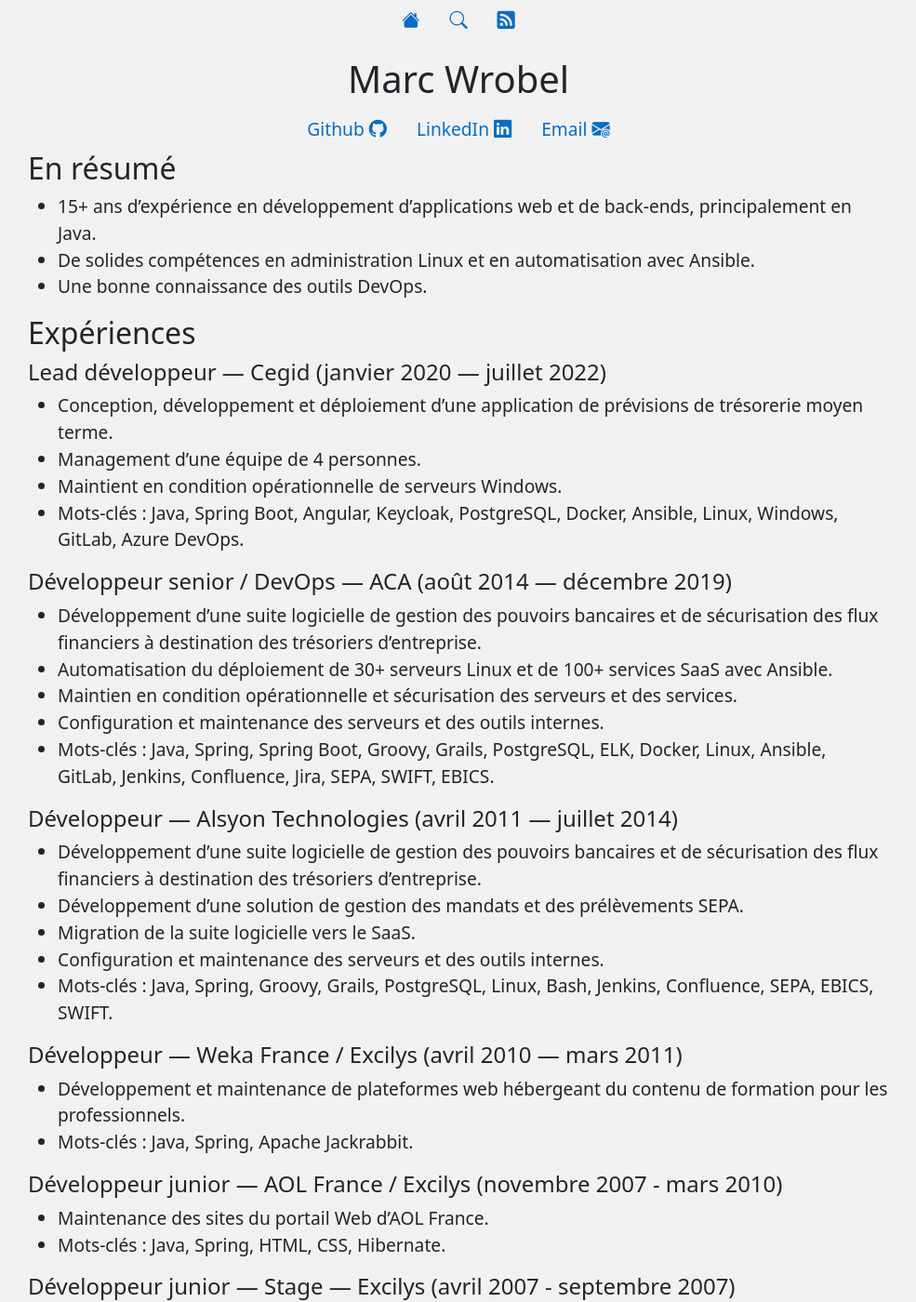
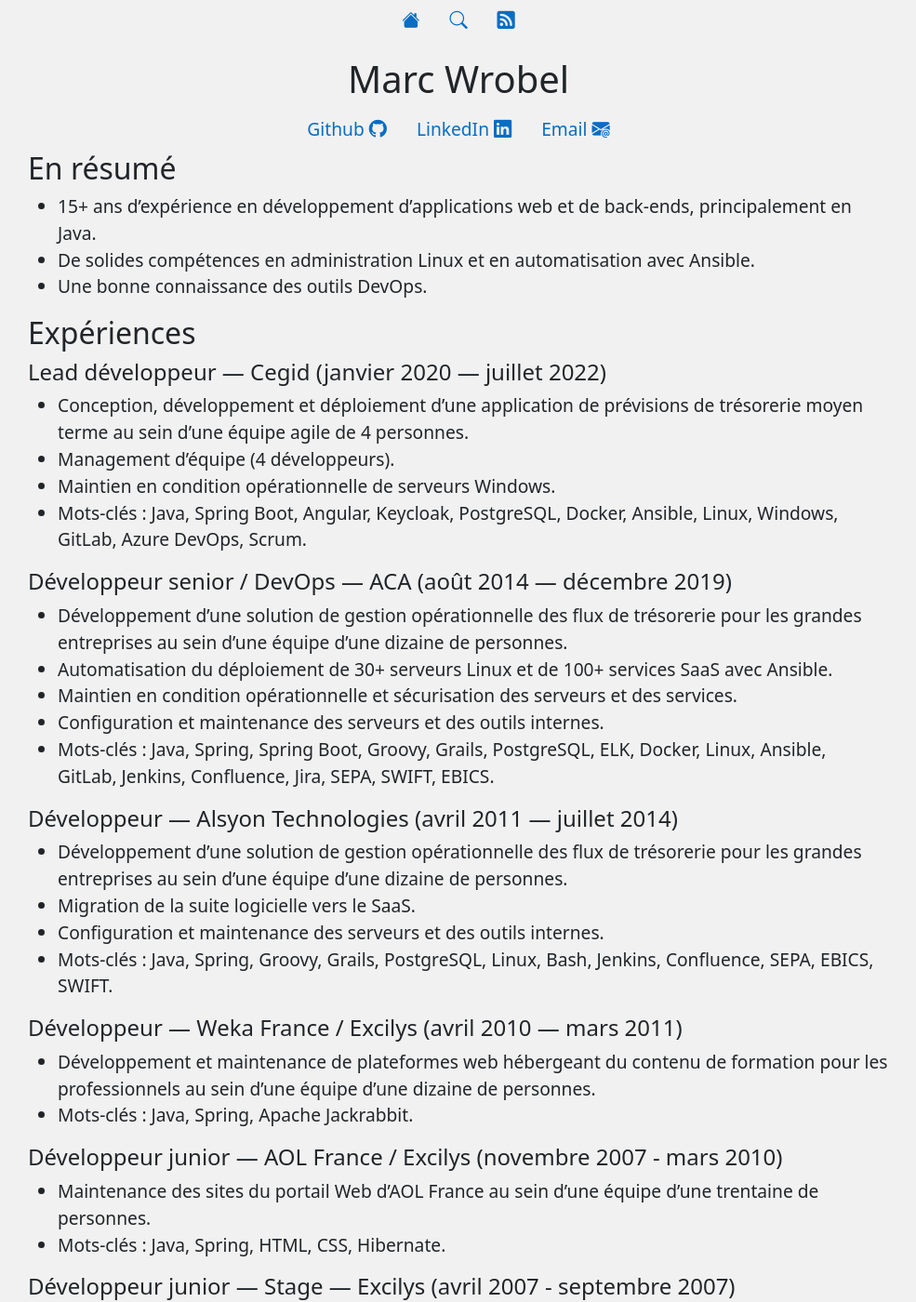
Before and after one commit to marcwrobel/marcwrobel.github.io, a Jekyll site: the page built from a-propos.md, in a window 1280 px wide and 1400 px high. Shown: the whole window at 93% size, without its empty margins (147-1132 px from the left). Built offline with Jekyll 4.4.1, drawn with Linux system fonts in a browser that asks for light colours.

Commit message:
Ajout d'un peu de contexte sur les expériences de la page 'À propos'

```diff
--- a/a-propos.md
+++ b/a-propos.md
@@ -18,16 +18,16 @@
 #### Lead développeur — Cegid (janvier 2020 — juillet 2022)
 
 - Conception, développement et déploiement d’une application de prévisions de trésorerie moyen
-  terme.
-- Management d’une équipe de 4 personnes.
-- Maintient en condition opérationnelle de serveurs Windows.
+  terme au sein d'une équipe agile de 4 personnes.
+- Management d’équipe (4 développeurs).
+- Maintien en condition opérationnelle de serveurs Windows.
 - Mots-clés : Java, Spring Boot, Angular, Keycloak, PostgreSQL, Docker, Ansible, Linux, Windows,
-  GitLab, Azure DevOps.
+  GitLab, Azure DevOps, Scrum.
 
 #### Développeur senior / DevOps — ACA (août 2014 — décembre 2019)
 
-- Développement d’une suite logicielle de gestion des pouvoirs bancaires et de sécurisation des flux
-  financiers à destination des trésoriers d’entreprise.
+- Développement d'une solution de gestion opérationnelle des flux de trésorerie pour les grandes
+  entreprises au sein d'une équipe d'une dizaine de personnes.
 - Automatisation du déploiement de 30+ serveurs Linux et de 100+ services SaaS avec Ansible.
 - Maintien en condition opérationnelle et sécurisation des serveurs et des services.
 - Configuration et maintenance des serveurs et des outils internes.
@@ -36,9 +36,8 @@
 
 #### Développeur — Alsyon Technologies (avril 2011 — juillet 2014)
 
-- Développement d’une suite logicielle de gestion des pouvoirs bancaires et de sécurisation des flux
-  financiers à destination des trésoriers d’entreprise.
-- Développement d’une solution de gestion des mandats et des prélèvements SEPA.
+- Développement d'une solution de gestion opérationnelle des flux de trésorerie pour les grandes
+  entreprises au sein d'une équipe d'une dizaine de personnes.
 - Migration de la suite logicielle vers le SaaS.
 - Configuration et maintenance des serveurs et des outils internes.
 - Mots-clés : Java, Spring, Groovy, Grails, PostgreSQL, Linux, Bash, Jenkins, Confluence, SEPA,
@@ -47,12 +46,13 @@
 #### Développeur — Weka France / Excilys (avril 2010 — mars 2011)
 
 - Développement et maintenance de plateformes web hébergeant du contenu de formation pour les
-  professionnels.
+  professionnels au sein d'une équipe d'une dizaine de personnes.
 - Mots-clés : Java, Spring, Apache Jackrabbit.
 
 #### Développeur junior — AOL France / Excilys (novembre 2007 - mars 2010)
 
-- Maintenance des sites du portail Web d’AOL France.
+- Maintenance des sites du portail Web d’AOL France au sein d'une équipe d'une trentaine de
+  personnes.
 - Mots-clés : Java, Spring, HTML, CSS, Hibernate.
 
 #### Développeur junior — Stage — Excilys (avril 2007 - septembre 2007)
```
